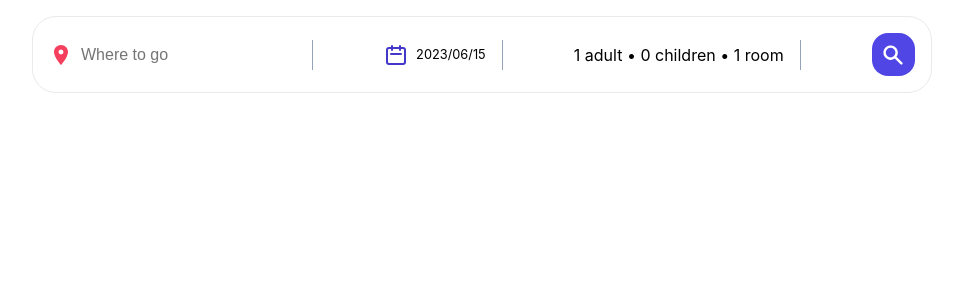
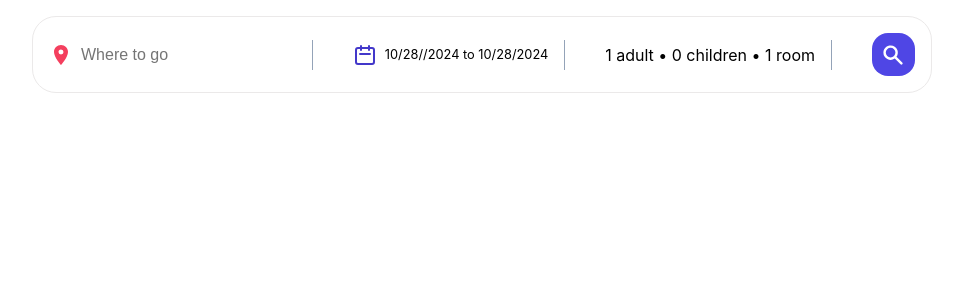
Before and after one commit to mahdi6788/BookingHotel, a React (Vite) app: page / in a window 1280 px wide. Shown: the top 300 px of the page, without its empty margins (158-1121 px from the left). Built offline with nearby package versions, Linux system fonts and the light colour scheme.

Commit message:
date
use react-date-range

```diff
--- a/src/App.jsx
+++ b/src/App.jsx
@@ -1,5 +1,6 @@
 import "./App.css";
 import Header from "./components/Header/Header";
+
 
 function App() {
   return(
--- a/src/components/Header/Header.jsx
+++ b/src/components/Header/Header.jsx
@@ -2,6 +2,10 @@
 import { HiMinus, HiOutlineCalendar, HiPlus, HiSearch } from "react-icons/hi";
 import { useRef, useState } from "react";
 import useOutsideClick from "../useOutsideClick";
+import "react-date-range/dist/styles.css"; // main style file
+import "react-date-range/dist/theme/default.css"; // theme css file
+import { DateRange } from "react-date-range";
+import { format } from "date-fns";
 
 function Header() {
   const [destination, setDestination] = useState("");
@@ -19,6 +23,16 @@
       };
     });
   };
+
+  const [date, setDate] = useState([
+    {
+      startDate: new Date(),
+      endDate: new Date(),
+      key: "selection",
+    },
+  ]);
+
+  const [openDate, setOpenDate] = useState(false);
 
   return (
     <div className="header">
@@ -38,7 +52,18 @@
         </div>
         <div className="headerSearchItem">
           <HiOutlineCalendar className="headerIcon dateIcon" />
-          <div className="dateDropDown">2023/06/15</div>
+          <div onClick={() => setOpenDate(!openDate)} className="dateDropDown">
+            {`${format(date[0].startDate, "MM/dd//yyyy")} to ${format(date[0].endDate,"MM/dd/yyyy")}`}
+          </div>
+          {openDate && (
+            <DateRange
+              onChange={(item) => setDate([item.selection])}
+              ranges={date}
+              minDate={new Date()}
+              moveRangeOnFirstSelection={true}
+              className="date"
+            />
+          )}
           <span className="seperator"></span>
         </div>
         <div className="headerSearchItem">
@@ -68,7 +93,12 @@
 
 export default Header;
 
-function GuestOptionList({ options, handleOpertations, setOpenOption, exceptionId }) {
+function GuestOptionList({
+  options,
+  handleOpertations,
+  setOpenOption,
+  exceptionId,
+}) {
   const optionsRef = useRef();
   useOutsideClick(optionsRef, setOpenOption, exceptionId);
   return (
```
